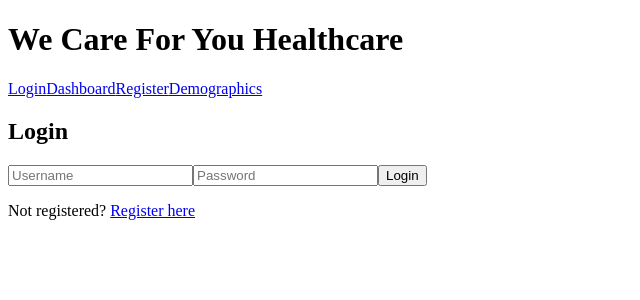
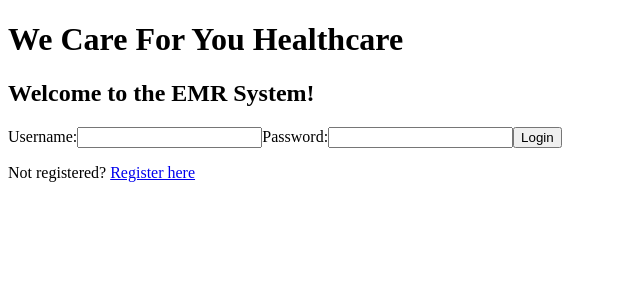
Before and after one commit to Maximoe2588/EMRProject, a React (Create React App) app: page / in a window 1280 px wide. Before the commit this address led to /login. Shown: the top 300 px of the page, without its empty margins (0-640 px from the left). Built offline with nearby package versions, Linux system fonts and the light colour scheme.

Commit message:
login logic

```diff
--- a/src/App.js
+++ b/src/App.js
@@ -1,27 +1,35 @@
-import React from 'react';
+import React, { useContext } from 'react';
 import { BrowserRouter as Router, Routes, Route, Navigate, Link } from 'react-router-dom';
 import Login from './pages/Login';
 import Registration from './pages/Registration';
 import Dashboard from './pages/Dashboard';
 import DemographicsForm from './pages/DemographicsForm';
+import LandingPage from './pages/LandingPage';
+import AuthContext from './AuthContext';
 
 function App() {
+
+  const { isLoggedIn } = useContext(AuthContext);
+
   return (
 
     <Router>
       <h1>We Care For You Healthcare</h1>
+      {isLoggedIn && (
       <nav>
         <Link to="/login">Login</Link>
         <Link to="/dashboard">Dashboard</Link>
         <Link to="/register">Register</Link>
         <Link to="/demographics">Demographics</Link>
       </nav>
+      )}
       <Routes>
+        <Route path="/" element={<LandingPage />} />
         <Route path="/login" element={<Login />} />
         <Route path="/dashboard" element={<Dashboard />} />
         <Route path="/register" element={<Registration />} />
         <Route path="/demographics" element={<DemographicsForm />} />
-        <Route path="/" element={<Navigate to="/login" />} />
+        <Route path="/" element={<Navigate to="/" />} />
       </Routes>
     </Router>
   );
--- /dev/null
+++ b/src/AuthContext.js
@@ -0,0 +1,16 @@
+
+import React, { createContext, useState } from 'react';
+
+const AuthContext = createContext();
+
+export const AuthProvider = ({ children }) => {
+  const [isLoggedIn, setIsLoggedIn] = useState(false);
+
+  return (
+    <AuthContext.Provider value={{ isLoggedIn, setIsLoggedIn }}>
+      {children}
+    </AuthContext.Provider>
+  );
+};
+
+export default AuthContext;
--- a/src/index.js
+++ b/src/index.js
@@ -3,11 +3,12 @@ import { render } from 'react-dom'
 import ReactDOM from 'react-dom';
 import { BrowserRouter as Router } from 'react-router-dom';
 import App from './App';
+import { AuthProvider } from './AuthContext';
 
 
-render(
-    <React.StrictMode>
+ReactDOM.render(
+    <AuthProvider>
       <App />
-    </React.StrictMode>,
+    </ AuthProvider>,
     document.getElementById('root')
   );
--- /dev/null
+++ b/src/pages/LandingPage.js
@@ -0,0 +1,42 @@
+import React, { useContext, useState } from 'react';
+import { useNavigate, Link } from 'react-router-dom';
+import  AuthContext  from '../AuthContext';
+
+function LandingPage() {
+
+  const navigate = useNavigate();
+  const { login } = useContext(AuthContext);
+  const [username, setUsername] = useState('');
+  const [password, setPassword] = useState('');
+
+  const handleLogin = async (e) => {
+    e.preventDefault();
+    try {
+      await login(username, password);
+      navigate('/dashboard');
+    } catch (error) {
+      console.error(error);
+    }
+  };
+
+
+  return (
+    <div>
+      <h2>Welcome to the EMR System!</h2>
+      <form onSubmit={handleLogin}>
+        <label>
+          Username:
+          <input type="text" value={username} onChange={(e) => setUsername(e.target.value)} />
+        </label>
+        <label>
+          Password:
+          <input type="password" value={password} onChange={(e) => setPassword(e.target.value)} />
+        </label>
+        <button type="submit">Login</button>
+      </form>
+      <p>Not registered? <Link to="/register">Register here</Link></p>
+    </div>
+  );
+}
+
+export default LandingPage;
```
